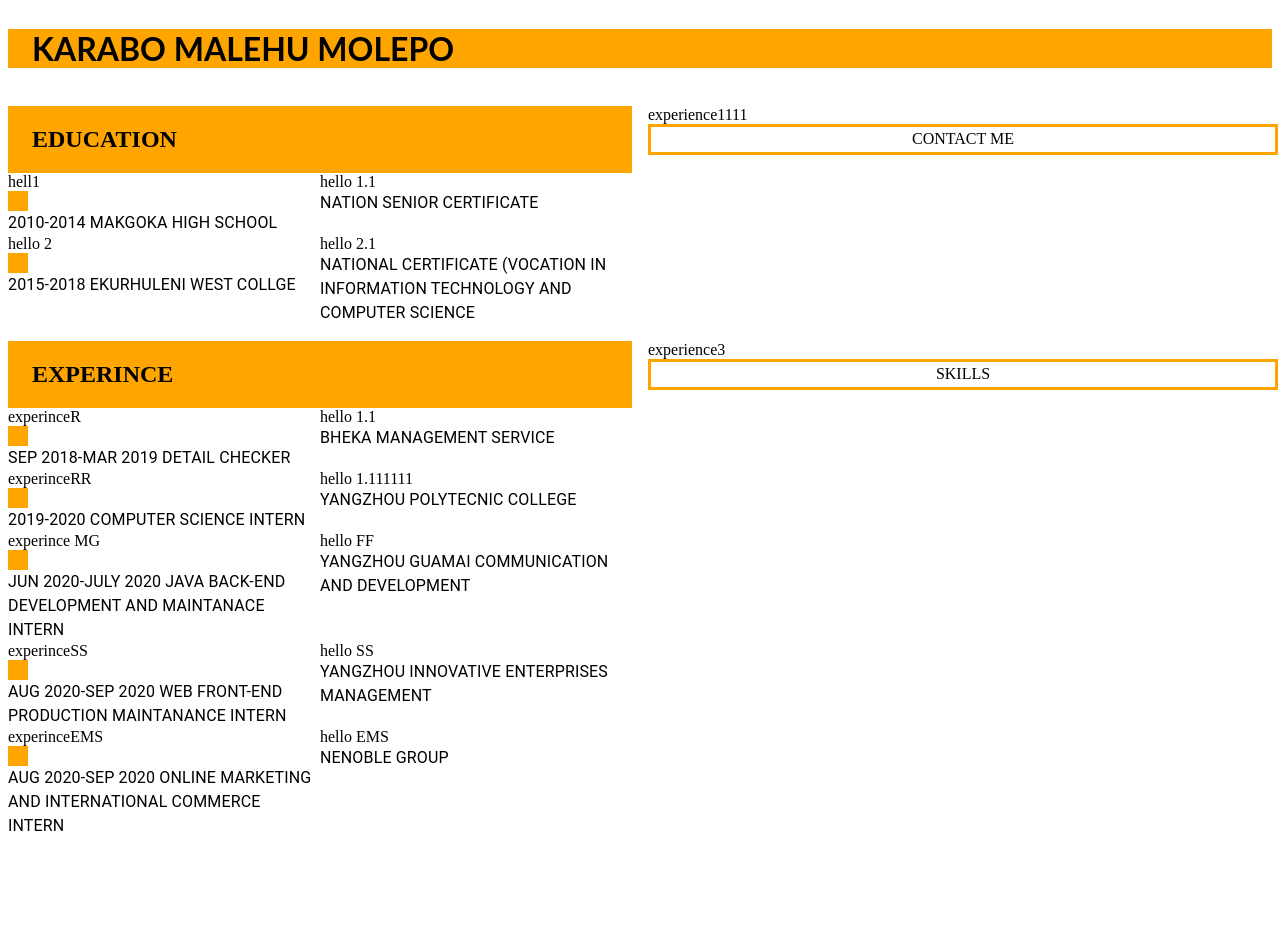
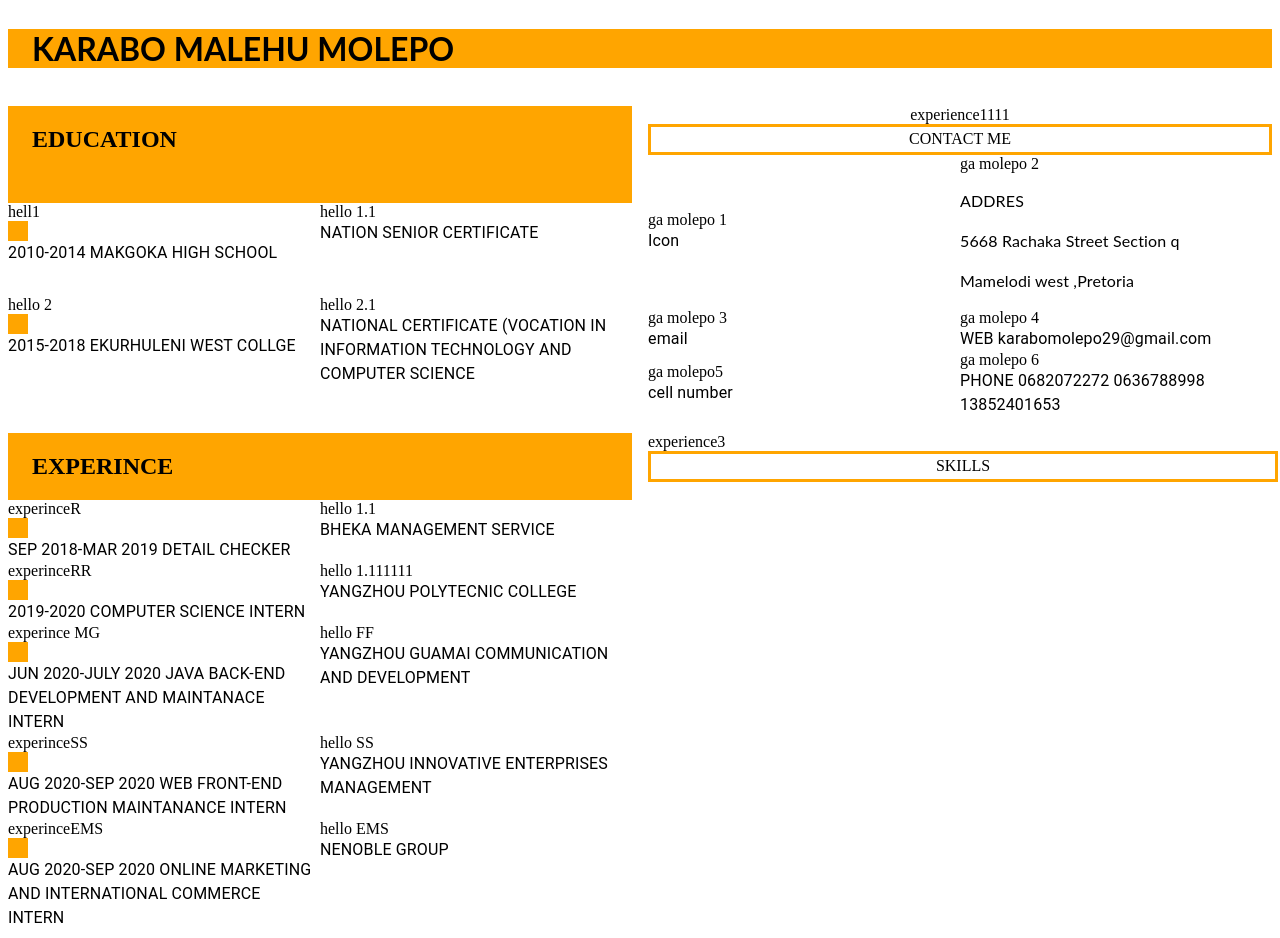
Before and after one commit to Kaybee-debug/practice, a React (Create React App) app: page / in a window 1280 px wide. Before the commit the page ends 846 px from the top, so only its background shows below. Built offline with nearby package versions, Linux system fonts and the light colour scheme.

Commit message:
1 file modified

```diff
--- a/src/App.js
+++ b/src/App.js
@@ -54,15 +54,54 @@ export default function App() {
           </Grid>
         </Grid>
 
-        <Grid item xs={6}  justifyContent="center"
+        <Grid item xs={6} container justifyContent="center"
   alignItems="center" >
           experience1111
           <Box display="flex" border={3} borderColor ="orange"width={1} height={25} alignItems="center"  justifyContent="center" >
           CONTACT ME
          </Box>
+         <Grid item xs={6}>
+            ga molepo 1
+            <Topography>Icon</Topography>
+          </Grid>
+          <Grid item xs={6}>
+            ga molepo 2
+            <Topography>
+              <p>ADDRES</p>
+              <p>5668 Rachaka Street Section q</p>
+              <p>Mamelodi west ,Pretoria</p>
 
 
 
+            </Topography>
+          </Grid>
+          <Grid item xs={6}>
+            ga molepo 3
+            <Topography>
+              email
+
+            </Topography>
+          </Grid>
+          <Grid item xs={6}>
+            ga molepo 4
+            <Topography>
+              WEB
+              karabomolepo29@gmail.com
+              </Topography>
+          </Grid>
+          <Grid item xs={6}>
+            ga molepo5
+            <Topography>cell number</Topography>
+          </Grid>
+          <Grid item xs={6}>
+            ga molepo 6
+            <Topography>
+              PHONE
+              0682072272
+              0636788998
+              13852401653
+            </Topography>
+          </Grid>
           {/*<div>
           HomeIcon/>
           </div>*/}
```
